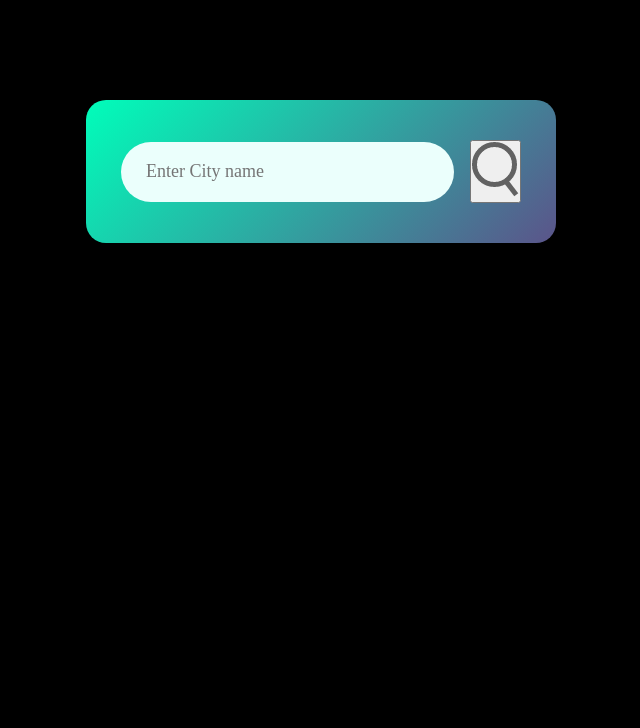
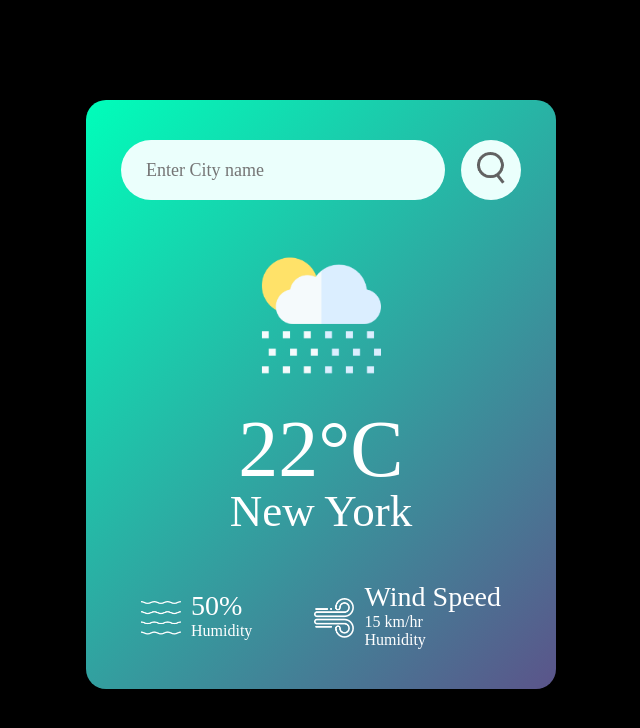
Before and after one commit to satyamlal/PracticeProjects, a plain HTML site: page FrontEnd/WeatherApp/index.html in a window 1280 px wide. Shown: the whole page, without its empty margins (319-959 px from the left). Drawn offline with Linux system fonts and the light colour scheme.

Commit message:
FrontEnd working properly for weather app

```diff
--- a/FrontEnd/WeatherApp/index.html
+++ b/FrontEnd/WeatherApp/index.html
@@ -17,6 +17,33 @@
           />
         </button>
       </div>
+      <div class="weather">
+        <img
+          src="/PracticeProjects/FrontEnd/WeatherApp/images/rain.png"
+          class="weather-icon"
+        />
+        <h1 class="temp">22°C</h1>
+        <h2 class="city">New York</h2>
+        <div class="details">
+          <div class="col">
+            <img
+              src="/PracticeProjects/FrontEnd/WeatherApp/images/humidity.png"
+            />
+            <div>
+              <p class="humidity">50%</p>
+              <p>Humidity</p>
+            </div>
+          </div>
+          <div class="col">
+            <img src="/PracticeProjects/FrontEnd/WeatherApp/images/wind.png" />
+            <div>
+              <p class="wind">Wind Speed</p>
+              <p>15 km/hr</p>
+              <p>Humidity</p>
+            </div>
+          </div>
+        </div>
+      </div>
     </div>
   </body>
 </html>
--- a/FrontEnd/WeatherApp/style.css
+++ b/FrontEnd/WeatherApp/style.css
@@ -41,6 +41,57 @@ body {
   font-size: 18px;
 }
 
-.search button{
+.search button {
+  border: 0;
+  outline: 0;
+  background: #ebfffc;
+  border-radius: 50%;
+  width: 60px;
+  height: 60px;
+  cursor: pointer;
+}
 
+.search button img {
+  width: 28px;
 }
+
+.weather-icon {
+  width: 170px;
+  margin-top: 30px;
+}
+
+.weather h1 {
+  font-size: 80px;
+  font-weight: 500;
+}
+
+.weather h2 {
+  font-size: 45px;
+  font-weight: 400;
+  margin-top: -10px;
+}
+
+.details {
+  display: flex;
+  align-items: center;
+  justify-content: space-between;
+  padding: 0px 20px;
+  margin-top: 50px;
+}
+
+.col {
+  display: flex;
+  align-items: center;
+  text-align: left;
+}
+
+.col img {
+  width: 40px;
+  margin-right: 10px;
+}
+
+.humidity,
+.wind {
+  font-size: 28px;
+  margin-top: -6px;
+}
```
